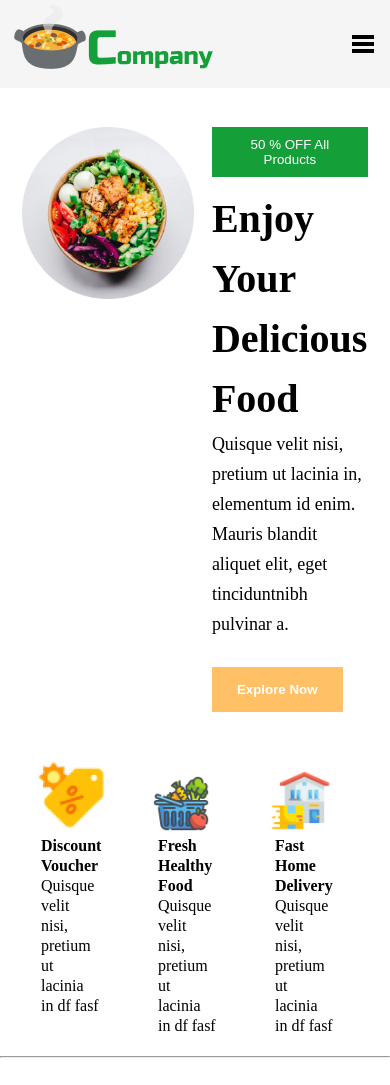
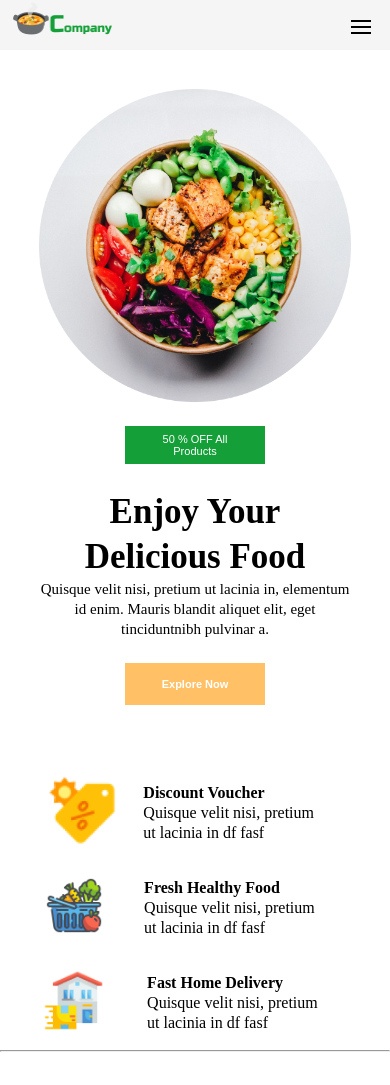
Before and after one commit to rabbi8535/html-css-project, a plain HTML site: page project-5/index.html in a window 390 px wide. Shown: the top 1085 px of the page. Drawn offline with Linux system fonts and the light colour scheme.

Commit message:
for responsive

```diff
--- a/project-5/index.html
+++ b/project-5/index.html
@@ -56,7 +56,7 @@
             <div class="image">
                 <img src="icons/discount.png" alt="">
             </div>
-            <div class="content">
+            <div class="content content-1">
                 <h4>Discount Voucher</h4>
                 <p>Quisque velit nisi, pretium ut lacinia
                     in df fasf </p>
@@ -66,17 +66,17 @@
             <div class="image">
                 <img src="icons/fresh.png" alt="">
             </div>
-            <div class="content">
+            <div class="content content-2">
                 <h4>Fresh Healthy Food</h4>
                 <p>Quisque velit nisi, pretium ut lacinia
                     in df fasf </p>
             </div>
         </div>
-        <div class="card">
+        <div class="card content-3">
             <div class="image">
                 <img src="icons/delivery.png" alt="">
             </div>
-            <div class="content">
+            <div class="content content-3">
                 <h4>Fast Home Delivery</h4>
                 <p>Quisque velit nisi, pretium ut lacinia
                     in df fasf </p>
--- a/project-5/style.css
+++ b/project-5/style.css
@@ -4,7 +4,8 @@
     box-sizing: border-box;
 }
 
-html,body{
+html,
+body {
     overflow-x: hidden;
 }
 
@@ -15,7 +16,8 @@ html,body{
     background: whitesmoke;
     position: relative;
 }
-.header{
+
+.header {
     width: 100%;
     display: flex;
     justify-content: space-between;
@@ -29,7 +31,7 @@ html,body{
 
 }
 
-.logo img{
+.logo img {
     width: 100%;
 }
 
@@ -148,14 +150,14 @@ html,body{
     justify-content: center;
 }
 
-.sub-hero  .card {
+.sub-hero .card {
     width: 30%;
     display: flex;
     flex-flow: row wrap;
     align-items: center;
 }
 
-.sub-hero  .card .content {
+.sub-hero .card .content {
     width: 50%;
     margin-left: 5%;
     line-height: 20px;
@@ -222,26 +224,32 @@ html,body{
     object-fit: cover;
 }
 
-.grid .container .card1{
+.grid .container .card1 {
     grid-area: card1;
 }
-.grid .container .card2{
+
+.grid .container .card2 {
     grid-area: card2;
 }
-.grid .container .card3{
+
+.grid .container .card3 {
     grid-area: card3;
 
 }
-.grid .container .card4{
+
+.grid .container .card4 {
     grid-area: card4;
 }
-.grid .container .card5{
+
+.grid .container .card5 {
     grid-area: card5;
 }
-.grid .container .card6{
+
+.grid .container .card6 {
     grid-area: card6;
 }
-.grid .container .card7{
+
+.grid .container .card7 {
     grid-area: card7;
     align-self: last baseline;
 
@@ -251,13 +259,13 @@ html,body{
 
 /* footer section */
 
-footer{
+footer {
     width: 100%;
     background: #FFF0DB;
     color: #565656;
 }
 
-footer .container{
+footer .container {
     width: 80%;
     margin: auto;
     padding: 50px;
@@ -266,24 +274,28 @@ footer .container{
     grid-gap: 20px;
 
 }
-footer .container ul{
+
+footer .container ul {
     list-style: none;
     line-height: 30px;
 }
-footer .container ul h4{
+
+footer .container ul h4 {
     line-height: 40px;
 }
-footer .container .div-3 h4{
+
+footer .container .div-3 h4 {
     padding-top: 10px;
 }
-footer .container div{
+
+footer .container div {
     padding: 20px;
 }
 
 
 /* media query */
 
-@media screen and (max-width:950px){
+@media screen and (max-width:950px) {
 
     /* hero section */
 
@@ -343,31 +355,247 @@ footer .container div{
 
     /* footer section */
 
-footer{
+    footer {
         width: 100%;
         background: #FFF0DB;
         color: #565656;
     }
 
-footer .container{
-    width:100%;
+    footer .container {
+        width: 100%;
         margin: auto;
         padding: 40px;
 
 
     }
 
-footer .container img{
+    footer .container img {
         width: 130%;
     }
 
 
 }
 
-@media screen and (max-width:650px){
+@media screen and (max-width:650px) {
+
+    /* navbar section */
+    .logo img {
+        width: 50%;
+    }
+
+    .labelbar {
+        width: 20px;
+        height: 20px;
+        position: absolute;
+        top: 40%;
+        right: 5%;
+        cursor: pointer;
+    }
+
+    .spinner {
+        height: 2px;
+        background-color: black;
+        transition: all 0.2s;
+
 
     }
 
-@media screen and (max-width:300px){
+    .top,
+    .middle {
+        margin-bottom: 4px;
+    }
+
+    #toggle:checked~.labelbar .top {
+        transform: rotate(-135deg);
+        margin-top: 8px;
+    }
+
+    #toggle:checked~.labelbar .bottom {
+        transform: rotate(135deg);
+        margin-top: -12px;
+    }
+
+    /* hero section */
+
+    .hero {
+        width: 100%;
+        margin: 10% auto;
+        flex-flow: column wrap;
+        justify-content: center;
+        position: relative;
 
     }
+
+    .hero-content {
+        width: 80%;
+        margin: auto;
+
+
+
+    }
+
+    .hero .left img {
+        width: 100%;
+    }
+
+
+    .hero .right {
+        width: 80%;
+        margin: auto;
+        margin-top: 10%;
+        line-height: 40px;
+
+
+
+    }
+
+    .hero .right .btn-1 {
+        width: 140px;
+        font-size: 11px;
+        background: #149F39;
+        padding: 7px 20px;
+        position: relative;
+        left: 50%;
+        top: 50%;
+        transform: translate(-50%, -50%);
+
+    }
+
+    .hero .right .btn-2 {
+        width: 140px;
+        font-size: 11px;
+        position: relative;
+        left: 50%;
+        top: 50%;
+        transform: translate(-50%, -50%);
+
+    }
+
+    .right h2 {
+        font-size: 35px;
+        line-height: 45px;
+        text-align: center;
+    }
+
+    .right p {
+        font-size: 15px;
+        line-height: 20px;
+        padding-bottom: 45px;
+        text-align: center;
+    }
+
+    /* sub-hero section */
+
+    .sub-hero {
+        width: 100%;
+        margin: auto;
+        flex-flow: column wrap;
+
+        align-content: baseline;
+    }
+
+    .sub-hero .card {
+        width: 90%;
+        align-content: baseline;
+        justify-content: center;
+    }
+
+    .sub-hero .card .content {
+        width: 50%;
+        margin: 5%;
+        text-align: left;
+        line-height: 20px;
+        align-items: baseline;
+
+    }
+
+    .sub-hero .card .content-2,
+    .sub-hero .card .content-3 {
+        margin-left: 10%;
+
+
+    }
+
+    /* grid section */
+    .grid .container {
+        width: 100%;
+        display: grid;
+        grid-gap: 5px;
+
+
+    }
+
+    .grid h3 {
+        font-size: 20px;
+    }
+
+
+    .grid .tittle button {
+        width: 140px;
+        padding: 7px 20px;
+        font-size: 11px;
+
+    }
+
+    /* footer section */
+
+    footer {
+        width: 100%;
+        background: #FFF0DB;
+        color: #565656;
+    }
+
+    footer .container {
+        width: 100%;
+        margin: auto;
+        padding: 20px;
+        display: grid;
+        grid-template-columns: repeat(2, 1fr);
+        grid-gap: 20px;
+        align-items: baseline;
+
+    }
+
+    footer .container ul {
+        list-style: none;
+        line-height: 20px;
+    }
+
+
+
+
+
+}
+
+@media screen and (max-width:350px) {
+
+    /* grid section */
+
+    .grid h3 {
+        font-size: 20px;
+        line-height: 40px;
+    }
+
+
+    /* footer section */
+
+    footer .container {
+
+        grid-template-columns: repeat(1, 1fr);
+        text-align: center;
+
+
+    }
+
+    footer .container img {
+        width: 80%;
+    }
+
+
+
+
+
+
+
+
+}
```
Lines whose indentation alone changed are shown as unchanged.
